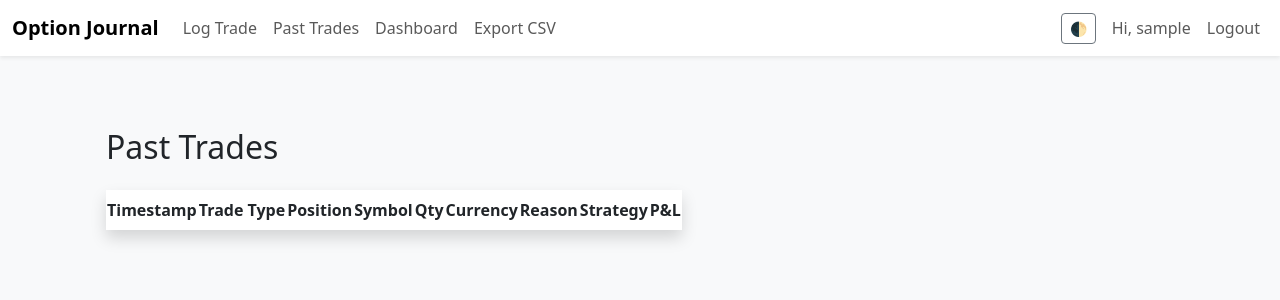
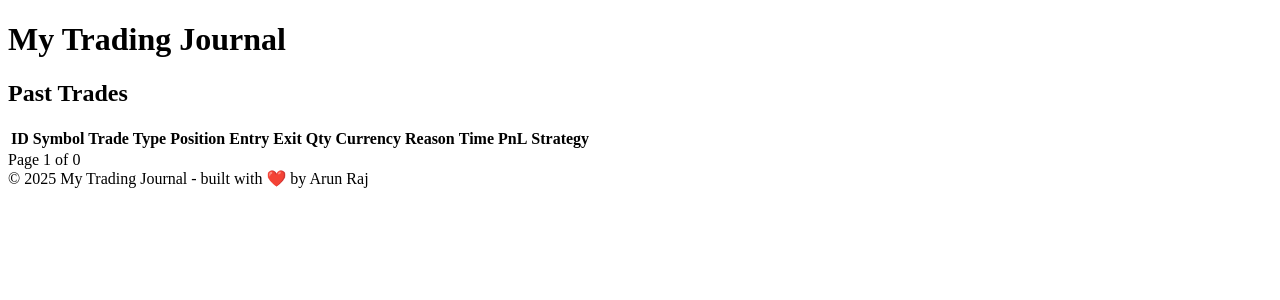
Before and after one commit to BeamingMonkey/option-journal-, a Flask app: page /past in a window 1280 px wide. Shown: the top 300 px of the page. Run offline with Flask 2, Linux system fonts and the light colour scheme; the visitor is signed in with stand-in values (Sample User, id 1); data that the repository does not hold is empty; some libraries are stand-ins or nearby versions.

Commit message:
Update past_trades.html

```diff
--- a/templates/past_trades.html
+++ b/templates/past_trades.html
@@ -1,49 +1,59 @@
-{% extends "base.html" %}
+<!DOCTYPE html>
+<html>
+<head>
+    <title>Past Trades - My Trading Journal</title>
+    <link href="https://cdn.tailwindcss.com" rel="stylesheet">
+</head>
+<body class="bg-gray-100 text-gray-800">
+    <div class="max-w-5xl mx-auto p-4">
+        <h1 class="text-3xl font-bold text-center text-blue-600">My Trading Journal</h1>
+        <h2 class="text-xl text-center mt-2">Past Trades</h2>
 
-{% block content %}
-<div class="max-w-4xl mx-auto mt-8 p-4">
-    <h2 class="text-2xl font-bold text-gray-700">Past Trades</h2>
-
-    <!-- Trade Table -->
-    <table class="min-w-full mt-4 bg-white rounded-lg shadow">
-        <thead>
-            <tr class="bg-gray-100">
-                <th class="py-2">Timestamp</th>
-                <th class="py-2">Trade Type</th>
-                <th class="py-2">Position</th>
-                <th class="py-2">Symbol</th>
-                <th class="py-2">Qty</th>
-                <th class="py-2">Currency</th>
-                <th class="py-2">Reason</th>
-                <th class="py-2">Strategy</th>
-                <th class="py-2">P&L</th>
+        <table class="mt-4 w-full border rounded">
+            <thead class="bg-gray-200">
+                <tr>
+                    <th class="p-2">ID</th>
+                    <th class="p-2">Symbol</th>
+                    <th class="p-2">Trade Type</th>
+                    <th class="p-2">Position</th>
+                    <th class="p-2">Entry</th>
+                    <th class="p-2">Exit</th>
+                    <th class="p-2">Qty</th>
+                    <th class="p-2">Currency</th>
+                    <th class="p-2">Reason</th>
+                    <th class="p-2">Time</th>
+                    <th class="p-2">PnL</th>
+                    <th class="p-2">Strategy</th>
                 </tr>
             </thead>
             <tbody>
                 {% for trade in trades %}
-            <tr class="border-t">
-                <td class="py-2 text-center">{{ trade[7] }}</td>
-                <td class="py-2 text-center">{{ trade[10] }}</td>
-                <td class="py-2 text-center">{{ trade[11] }}</td>
-                <td class="py-2 text-center">{{ trade[1] }}</td>
-                <td class="py-2 text-center">{{ trade[4] }}</td>
-                <td class="py-2 text-center">{{ trade[5] }}</td>
-                <td class="py-2 text-center">{{ trade[6] }}</td>
-                <td class="py-2 text-center">{{ trade[9] }}</td>
-                <td class="py-2 text-center">{{ trade[8] }}</td>
+                <tr class="bg-white border-b">
+                    <td class="p-2">{{ trade[0] }}</td>
+                    <td class="p-2">{{ trade[1] }}</td>
+                    <td class="p-2">{{ trade[10] }}</td>
+                    <td class="p-2">{{ trade[11] }}</td>
+                    <td class="p-2">{{ trade[2] }}</td>
+                    <td class="p-2">{{ trade[3] }}</td>
+                    <td class="p-2">{{ trade[4] }}</td>
+                    <td class="p-2">{{ trade[5] }}</td>
+                    <td class="p-2">{{ trade[6] }}</td>
+                    <td class="p-2">{{ trade[7] }}</td>
+                    <td class="p-2">{{ trade[8] }}</td>
+                    <td class="p-2">{{ trade[9] }}</td>
                 </tr>
                 {% endfor %}
             </tbody>
         </table>
 
-    <!-- Pagination -->
-    <div class="mt-4 flex justify-center space-x-2">
-        {% if page > 1 %}
-        <a class="bg-gray-300 rounded p-2" href="{{ url_for('past_trades', page=page-1) }}">Previous</a>
-        {% endif %}
-        {% if page < total_pages %}
-        <a class="bg-gray-300 rounded p-2" href="{{ url_for('past_trades', page=page+1) }}">Next</a>
-        {% endif %}
+        <div class="text-center mt-4">
+            {% if page > 1 %}<a href="{{ url_for('past_trades', page=page-1) }}" class="text-blue-600">Previous</a>{% endif %}
+            Page {{ page }} of {{ total_pages }}
+            {% if page < total_pages %}<a href="{{ url_for('past_trades', page=page+1) }}" class="text-blue-600">Next</a>{% endif %}
         </div>
     </div>
-{% endblock %}
+    <footer class="text-center mt-6 text-gray-500 text-sm">
+        &copy; 2025 My Trading Journal - built with ❤️ by Arun Raj
+    </footer>
+</body>
+</html>
```
Lines whose indentation alone changed are shown as unchanged.
